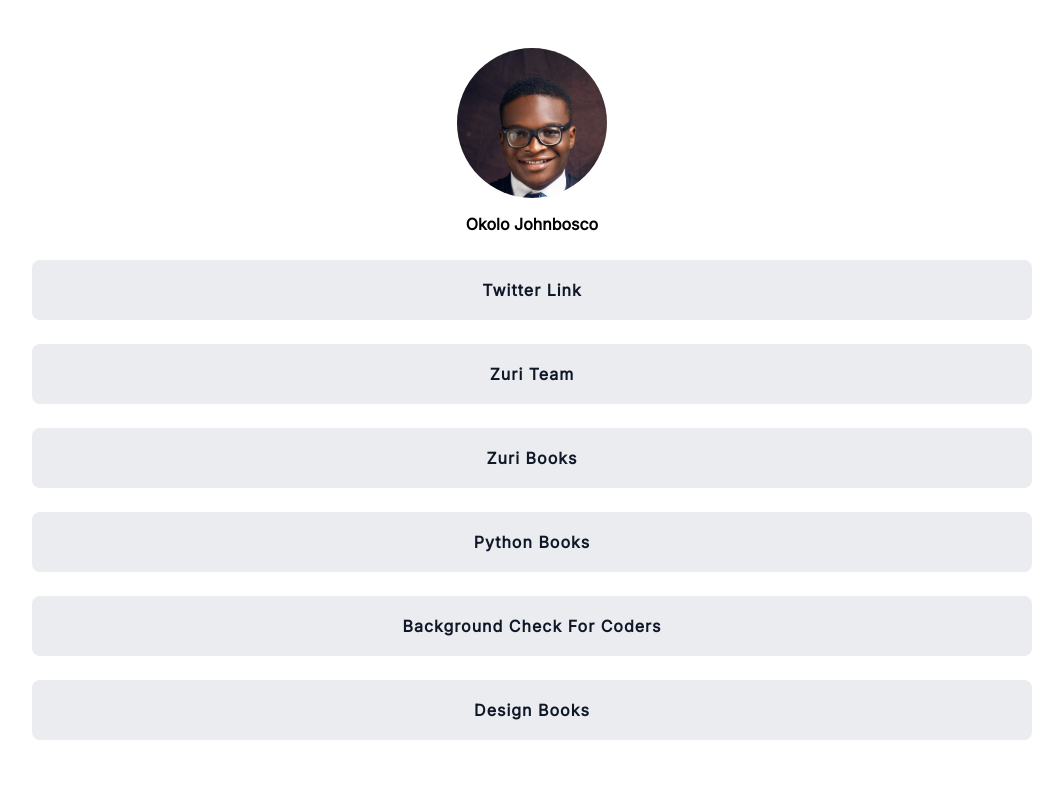
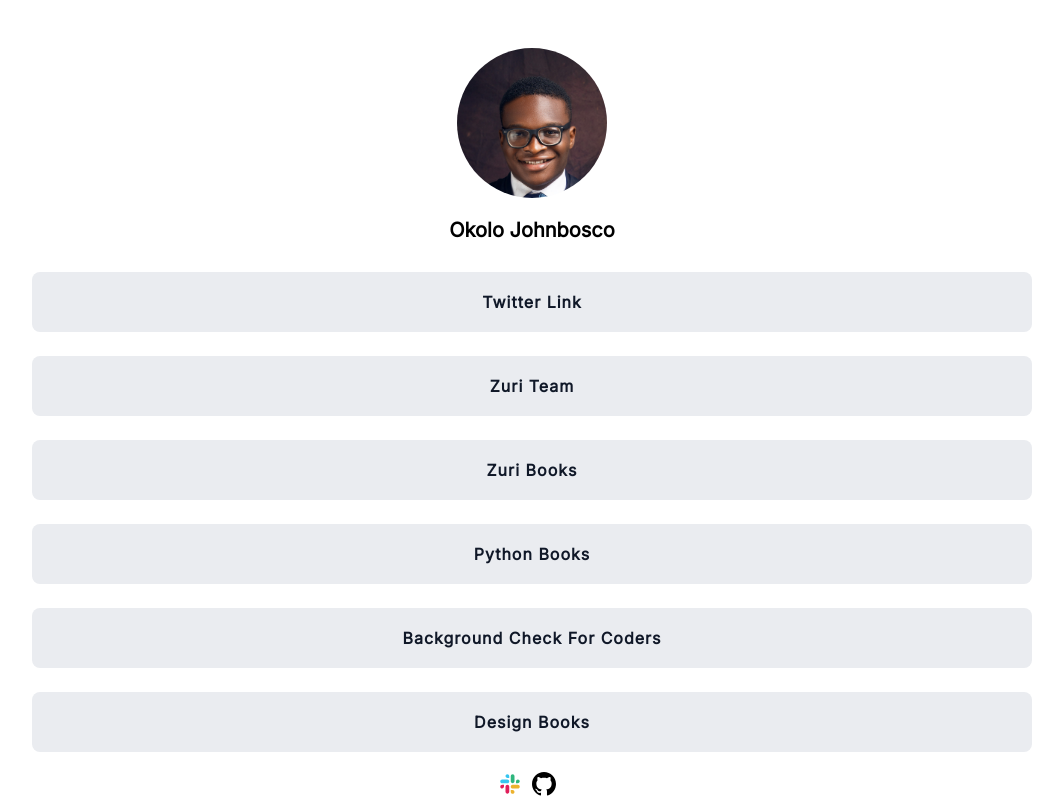
Before and after one commit to OkoloJohnbosco/HNG-task, a Next.js app: page / in a window 1280 px wide. Shown: the top 800 px of the page, without its empty margins (108-1171 px from the left). Built offline with nearby package versions, Linux system fonts and the light colour scheme.

Commit message:
chore: added github link

```diff
--- a/pages/index.jsx
+++ b/pages/index.jsx
@@ -3,6 +3,8 @@ import Footer from "../components/footer";
 import Link, { links } from "../components/link";
 import styles from "../styles/Home.module.css";
 import ingreImg from "../public/images/profile.jpg";
+import slackImg from "../public/images/slack.svg";
+import gitImg from "../public/images/git.svg";
 import Image from "next/image";
 import { AiOutlineCamera } from "react-icons/ai";
 
@@ -17,7 +19,7 @@ export default function Home() {
       <main className={styles.main}>
         <section className={styles.main_profile}>
           <div tabIndex={1}>
-            <Image src={ingreImg} alt="" />
+            <Image src={ingreImg} alt="" id="profile__img" />
             <div>
               <AiOutlineCamera
                 color="white"
@@ -37,6 +39,17 @@ export default function Home() {
             </Link>
           ))}
         </div>
+        <div className={styles.main_last}>
+          <a>
+            <Image src={slackImg} alt="slack image" />
+          </a>
+          <a
+            href="https://github.com/OkoloJohnbosco/HNG-task-1"
+            target="_blank"
+          >
+            <Image src={gitImg} alt="slack image" />
+          </a>
+        </div>
       </main>
 
       <Footer />
--- a/styles/Home.module.css
+++ b/styles/Home.module.css
@@ -65,9 +65,20 @@
 }
 
 .main_profile p:first-of-type {
-  font-weight: bold;
+  font-weight: 700;
+  font-size: 20px;
 }
 
 .main_profile p:last-of-type {
   display: none;
 }
+.main_last {
+  width: 100%;
+  padding-top: 20px;
+  display: flex;
+  align-items: center;
+  justify-content: center;
+}
+.main_last a {
+  margin-right: 10px;
+}
```
Also changed, not shown: public/images/git.svg (added), public/images/slack.svg (added).
